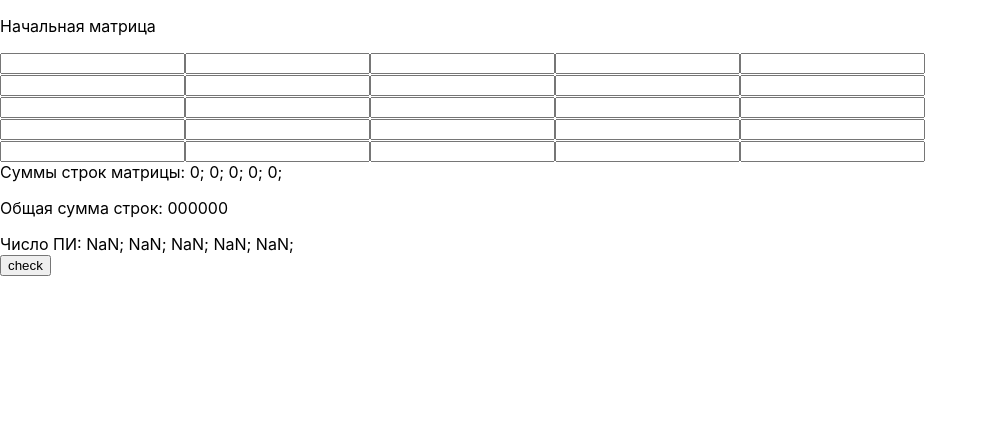
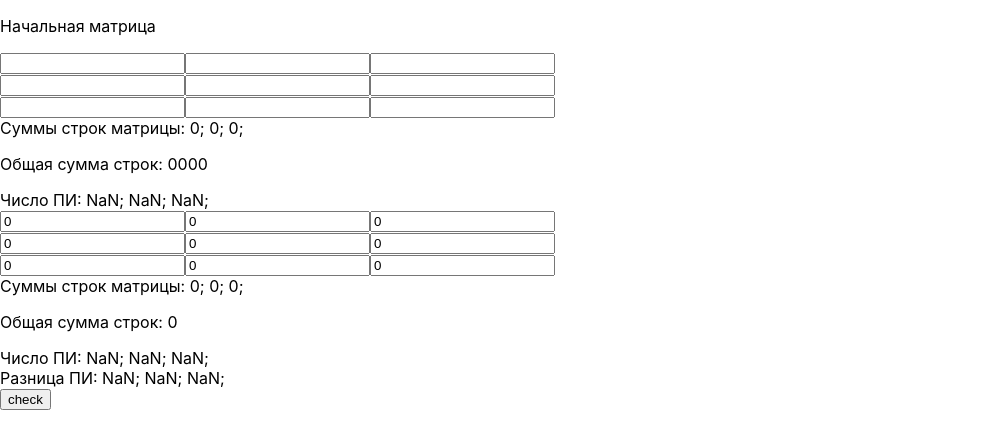
Before and after one commit to kamazik2305/meolab1, a React (Create React App) app: page /result in a window 1280 px wide. Shown: the top 448 px of the page, without its empty margins (0-988 px from the left). Built offline with nearby package versions, Linux system fonts and the light colour scheme.

Commit message:
calculate next iteration

```diff
--- a/src/App.js
+++ b/src/App.js
@@ -5,7 +5,7 @@ import MatrixInput from './Components/MatrixInput';
 
 function App() {
 
-  const [size, setSize] = useState(5)
+  const [size, setSize] = useState(3)
   const [matrix, setMatrix] = useState(
     Array.from({ length: size }, () => Array.from({ length: size }, () => ''))
   )
--- a/src/Components/InterimResult.js
+++ b/src/Components/InterimResult.js
@@ -50,33 +50,69 @@ function InterimResult({ size, matrix }) {
         return arrayOfPi
     }
 
+    const pushValues = (values, resultArray, message) => {
+        resultArray.push(
+            <div>
+                <a> {message} </a>
+                {values.map(value => (
+                    <a key={value}> {`${value};  `} </a>
+                ))}
+            </div>
+        )
+    }
+
     const getStartValues = () => {
         const resultArray = []
-        const currentMatrix = matrix
         resultArray.push(writeMatrix(matrix))
 
         const sumStrings = calculateSumStrings(matrix)
-        resultArray.push(
-            <div>
-                <a> Суммы строк матрицы: </a>
-                {sumStrings.map(sum => (
-                    <a key={sum}> {`${sum};  `} </a>
-                ))}
-            </div>
-        )
+        pushValues(sumStrings, resultArray, "Суммы строк матрицы:")
         resultArray.push(
             <p> {`Общая сумма строк: ${calculateGeneralSum(sumStrings)}`} </p>
         )
         const arrayOfPi = calculateNumberPi(sumStrings, calculateGeneralSum(sumStrings))
+        pushValues(arrayOfPi, resultArray, "Число ПИ:")
+
+        return resultArray
+    }
+
+
+    function multiplyMatrix(mtr) {
+        let currentMatrix = [];
+        for (let i = 0; i < size; i++) currentMatrix[i] = [];
+        for (let k = 0; k < size; k++) {
+            for (let i = 0; i < size; i++) {
+                let t = 0;
+                for (let j = 0; j < size; j++) t += mtr[i][j] * mtr[j][k];
+                currentMatrix[i][k] = t;
+            }
+        }
+        return currentMatrix;
+    }
+
+    const getIteration = (mtr) => {
+        const resultArray = []
+        const arrayOfPiPrevous = calculateNumberPi(calculateSumStrings(mtr), calculateGeneralSum(calculateSumStrings(mtr)))
+
+        const currentMatrix = multiplyMatrix(mtr)
+        resultArray.push(writeMatrix(currentMatrix))
+
+        const sumStrings = calculateSumStrings(currentMatrix)
+        pushValues(sumStrings, resultArray, "Суммы строк матрицы: ")
         resultArray.push(
-            <div>
-                <a> Число ПИ: </a>
-                {arrayOfPi.map(pi => (
-                    <a key={pi}> {`${pi};  `} </a>
-                ))}
-            </div>
+            <p> {`Общая сумма строк: ${calculateGeneralSum(sumStrings)}`} </p>
         )
+        const arrayOfPiNext = calculateNumberPi(sumStrings, calculateGeneralSum(sumStrings))
+        pushValues(arrayOfPiNext, resultArray, "Число ПИ: ")
+
+        const difPi = []
+        for (let i = 0; i < size; i++) {
+            difPi[i] = arrayOfPiNext[i] - arrayOfPiPrevous[i]
+        }
+        pushValues(difPi, resultArray, "Разница ПИ: ")
+
         return resultArray
+
     }
 
 
@@ -84,7 +120,8 @@ function InterimResult({ size, matrix }) {
     return (
         <div>
             <p>Начальная матрица</p>
-            {getStartValues(matrix)}
+            {getStartValues()}
+            {getIteration(matrix)}
             <button>check</button>
         </div>
     )
```
Also changed, not shown: src/Components/MatrixInput.js (line endings or trailing spaces).
